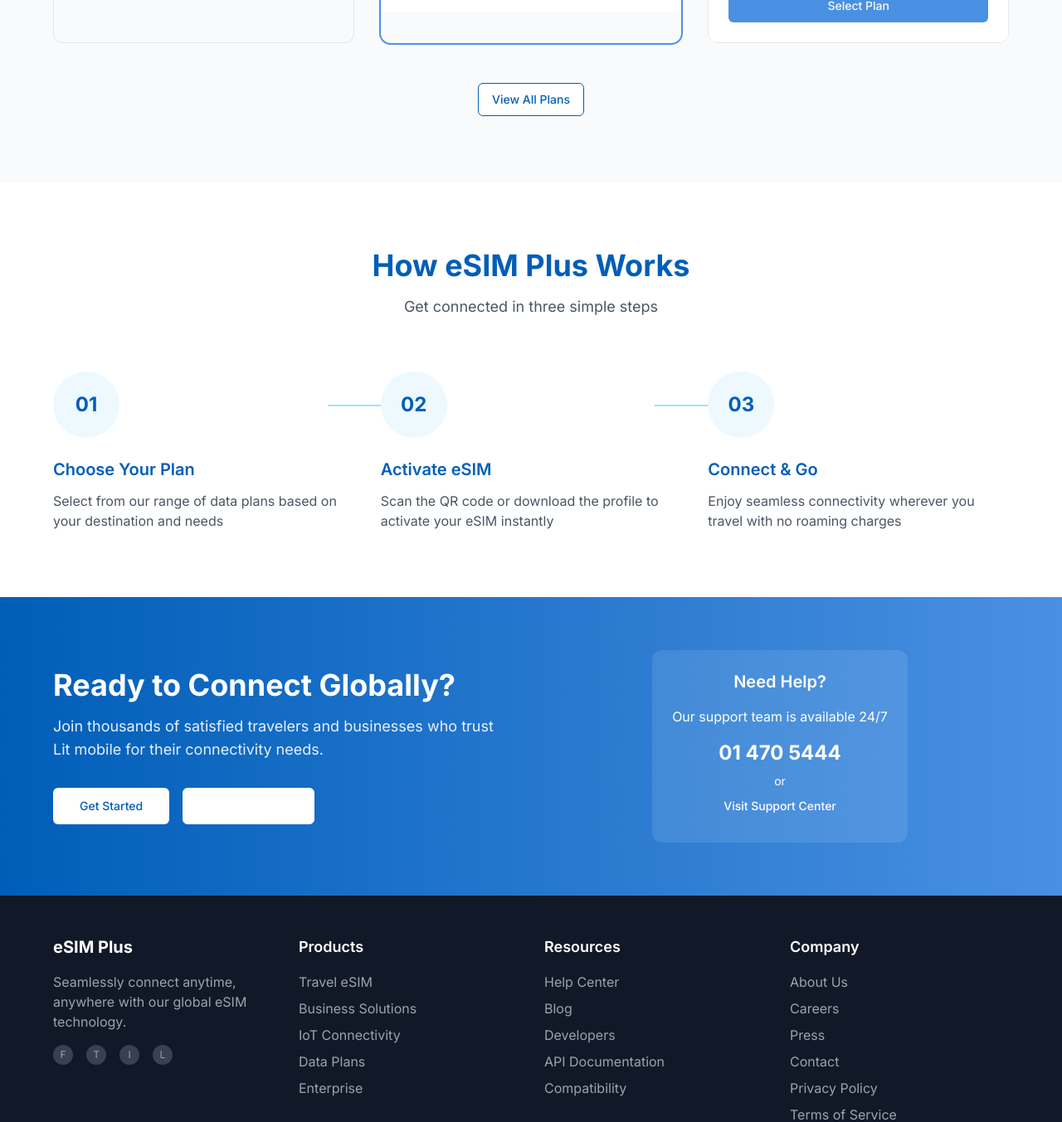
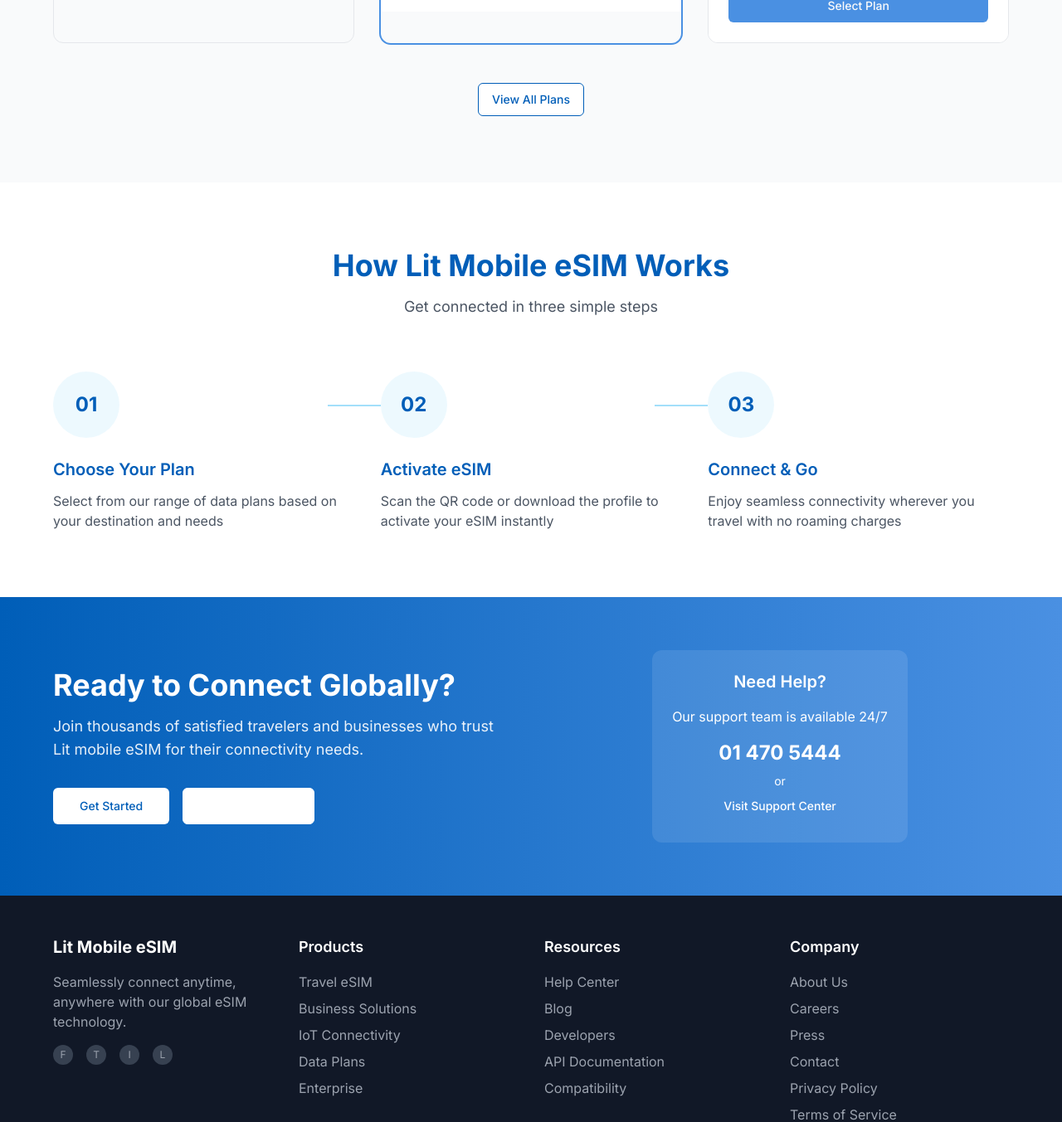
Before and after one commit to simtemple/esimlit, a Next.js app: page / in a window 1280 px wide. Shown: the part 1725-3078 px from the top of the page at 83% size. Built offline with nearby package versions, Linux system fonts and the light colour scheme.

Commit message:
Update page.tsx

```diff
--- a/app/page.tsx
+++ b/app/page.tsx
@@ -211,7 +211,7 @@ export default function Home() {
       <section className="py-20 px-4 md:px-6 lg:px-8 bg-white">
         <div className="max-w-6xl mx-auto">
           <div className="text-center mb-16">
-            <h2 className="text-3xl md:text-4xl font-bold text-[#005EB8] mb-4">How eSIM Plus Works</h2>
+            <h2 className="text-3xl md:text-4xl font-bold text-[#005EB8] mb-4">How Lit Mobile eSIM Works</h2>
             <p className="text-lg text-gray-600 max-w-3xl mx-auto">Get connected in three simple steps</p>
           </div>
 
@@ -256,7 +256,7 @@ export default function Home() {
             <div>
               <h2 className="text-3xl md:text-4xl font-bold text-white mb-4">Ready to Connect Globally?</h2>
               <p className="text-lg text-white/90 mb-8">
-                Join thousands of satisfied travelers and businesses who trust Lit mobile for their connectivity needs.
+                Join thousands of satisfied travelers and businesses who trust Lit mobile eSIM for their connectivity needs.
               </p>
               <div className="flex flex-col sm:flex-row gap-4">
                 <Button size="lg" asChild className="bg-white text-[#005EB8] hover:bg-[#E6E6E6]">
@@ -289,7 +289,7 @@ export default function Home() {
         <div className="max-w-6xl mx-auto">
           <div className="grid grid-cols-1 md:grid-cols-4 gap-8">
             <div>
-              <h3 className="text-xl font-bold mb-4">eSIM Plus</h3>
+              <h3 className="text-xl font-bold mb-4">Lit Mobile eSIM</h3>
               <p className="text-gray-400 mb-4">
                 Seamlessly connect anytime, anywhere with our global eSIM technology.
               </p>
```
